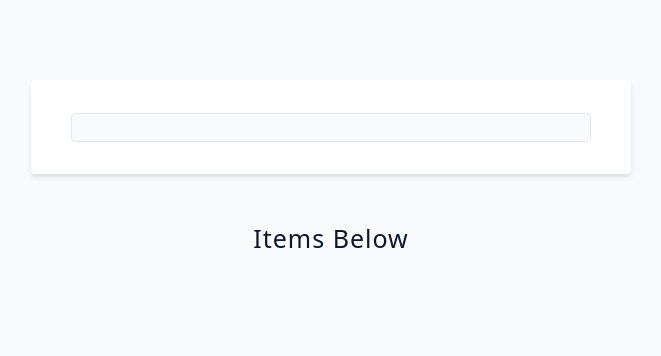
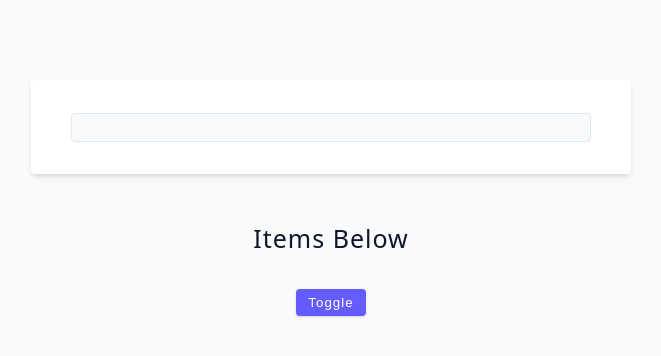
Before and after one commit to anamarijakukulj/practiceJS, a React (Vite) app in the folder LearnReact/advance-react-app/: page / in a window 1280 px wide. Shown: the top 356 px of the page, without its empty margins (309-970 px from the left). Built offline with nearby package versions, Linux system fonts and the light colour scheme.

Commit message:
Add slowcomponent

```diff
--- a/LearnReact/advance-react-app/src/exercises/11-performance/04-react-18/index.jsx
+++ b/LearnReact/advance-react-app/src/exercises/11-performance/04-react-18/index.jsx
@@ -1,9 +1,12 @@
-import { useState, useTransition } from 'react';
+import { useState, useTransition, lazy, Suspense } from 'react';
+
+const SlowComponent = lazy(() => import('./SlowComponent'));
 
 const LatestReact = () => {
   const [text, setText] = useState('');
   const [items, setItems] = useState([]);
-  const [isPending, startTransition] = useTransition()
+  const [isPending, startTransition] = useTransition();
+  const [show, setShow] = useState(false);
 
   const handleChange = (e) => {
     setText(e.target.value);
@@ -23,6 +26,7 @@ const LatestReact = () => {
 
 
   return (
+    <Suspense>
       <section>
         <form className='form'>
           <input
@@ -36,7 +40,7 @@ const LatestReact = () => {
         <h4>Items Below</h4>
 
         {isPending ? (
-        <h4>Loading...</h4>
+          'Loading...'
           ) : (
           <div
           style={{
@@ -49,7 +53,10 @@ const LatestReact = () => {
           </div>
         )}
 
+        <button onClick={() => setShow(!show)} className='btn'>toggle</button>
+        {show && <SlowComponent />}
       </section>
+    </Suspense>
   );
 };
 export default LatestReact;
```
Lines whose indentation alone changed are shown as unchanged.
